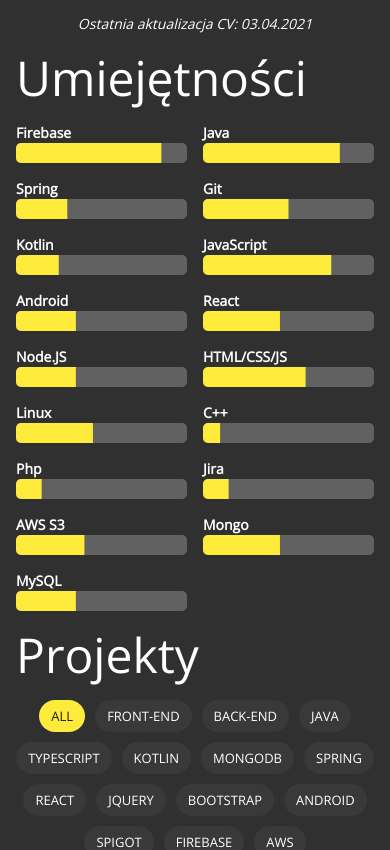
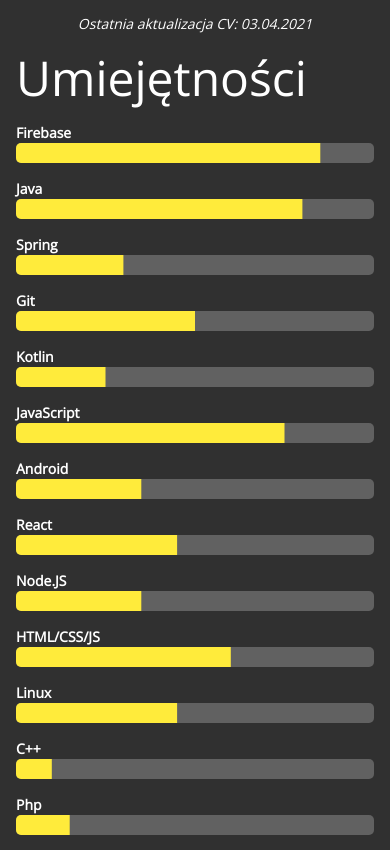
Before and after one commit to szpanel/szpanel-portfolio, a React (Create React App) app: page / in a window 390 px wide. Shown: the part 1494-2344 px from the top of the page. Built offline with nearby package versions, Linux system fonts and the light colour scheme.

Commit message:
:iphone: Better grid for skills in mobile view

```diff
--- a/src/routes/About/Skills.tsx
+++ b/src/routes/About/Skills.tsx
@@ -152,7 +152,7 @@
         <Grid container spacing={2}>
             {Object.entries(skills)
                 .map(([k, v]) =>
-                    <Grid key={k} item xs={6}>
+                    <Grid key={k} item xs={12} md={6} lg={4}>
                         <Box fontWeight="fontWeightBold">{k}</Box>
                         <BorderLinearProgress variant="determinate" value={v.current}/>
                     </Grid>
```
